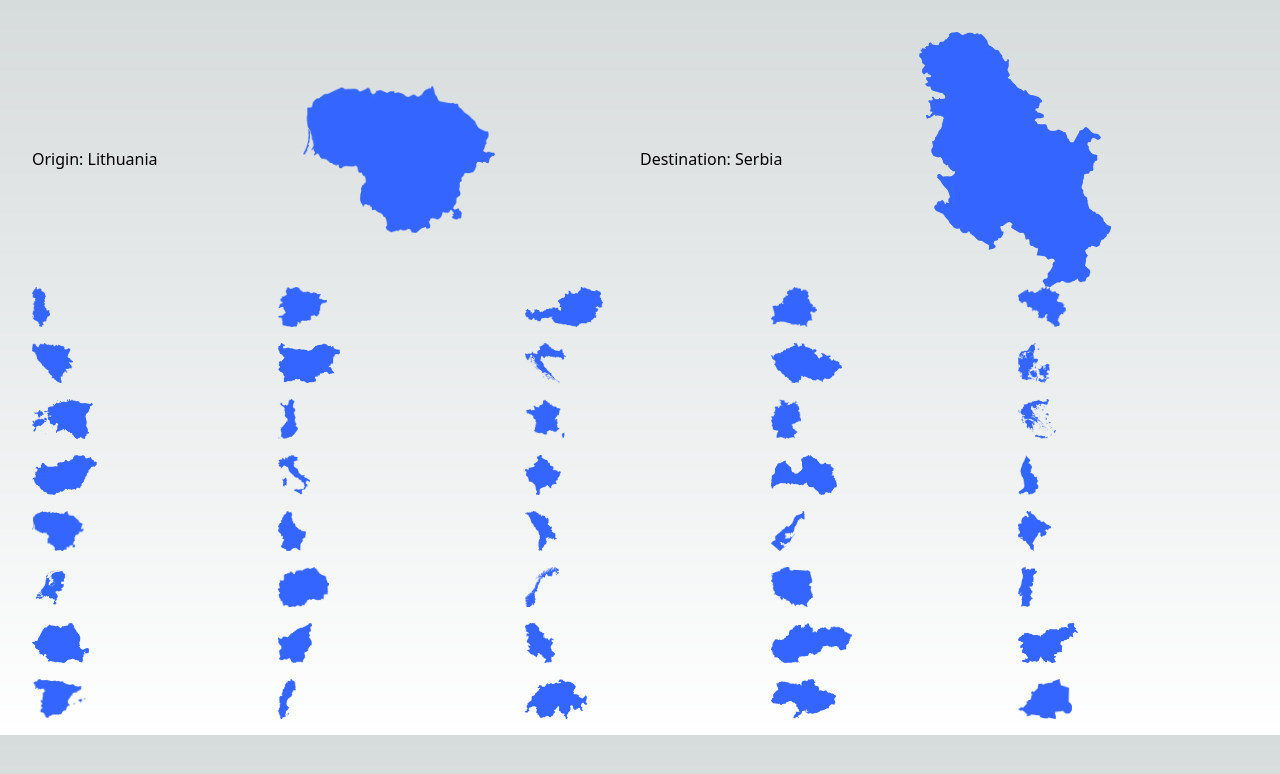
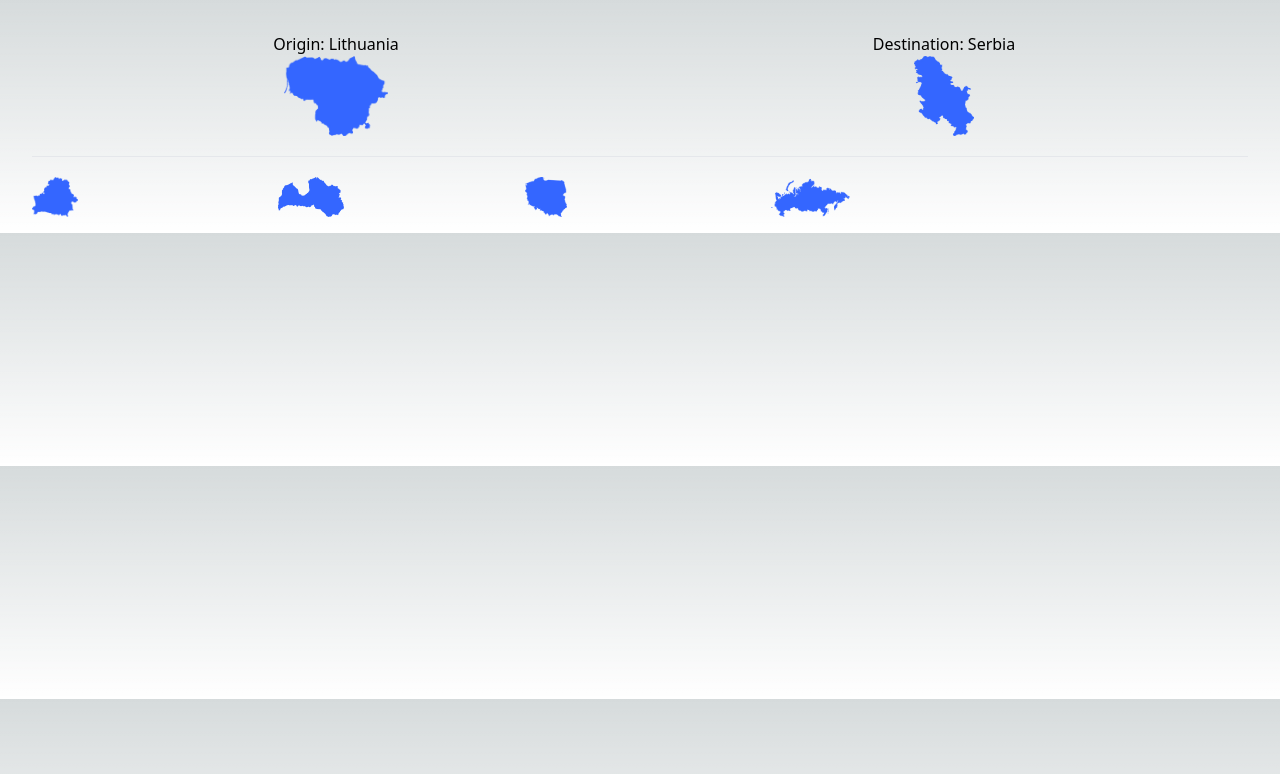
Before and after one commit to ricktoews/geo-app, a Next.js app: page /game in a window 1280 px wide. Shown: the top 774 px of the page. Built offline with nearby package versions, Linux system fonts and the light colour scheme.

Commit message:
Adjust formatting. Also, make it show only the bordering countries at each turn.

```diff
--- a/pages/game.js
+++ b/pages/game.js
@@ -8,13 +8,14 @@ import countries from '../data/borders.json';
 export default function Game(props) {
     const [origCountry, setOrigCountry] = useState('');
     const [destCountry, setDestCountry] = useState('');
+    const [currentBorders, setCurrentBorders] = useState([]);
     const [countryPool, setCountryPool] = useState([]);
     const [filenames, setFilenames] = useState([]);
     const [geoPath, setGeoPath] = useState();
 
     useEffect(() => {
         const pool = countries.filter(country => country.continent === 'Europe' && country.borders.length > 0 && !country.nopath);
-        setCountryPool(pool);
+        setCountryPool(countries);
         setFilenames(pool.map(item => item.country));
         const countryCount = pool.length;
         const origNdx = Math.floor(Math.random() * countryCount);
@@ -23,16 +24,30 @@ export default function Game(props) {
         const randDest = pool[destNdx].country;
         setOrigCountry(randOrigin);
         setDestCountry(randDest);
+        setCurrentBorders(pool[origNdx].borders);
     }, []);
 
     useEffect(() => {
         if (origCountry.length > 0 && destCountry.length > 0) {
             console.log(`====> origin ${origCountry}, dest ${destCountry}`);
+            console.log('====> origin borders', currentBorders);
             const result = getGeoPath(origCountry, destCountry);
             setGeoPath(result.path);
             console.log('====> Path', result.path);
         }
     }, [origCountry, destCountry])
+
+    function handleOriginClick(e) {
+        console.log('====> current borders', currentBorders);
+        console.log('====> filenames', filenames);
+        setFilenames(currentBorders);
+    }
+
+    function getCountryObject(country) {
+        const countryObj = countryPool.find(obj => obj.country === country);
+        if (!countryObj) return {};
+        return countryObj;
+    }
 
     function makeFileName(str) {
         str = str.replaceAll(' ', '-');
@@ -40,24 +55,26 @@ export default function Game(props) {
         return filename;
     }
 
-    function setNewOrigin(origin) {
-        setOrigCountry(origin);
+    function setNewOrigin(countryName) {
+        const countryObj = getCountryObject(countryName);
+        setOrigCountry(countryName);
+        setCurrentBorders(countryObj.borders);
     }
 
     return !origCountry || !destCountry ? null : (
         <div className="mx-auto max-w-7xl px-4 sm:px-6 lg:px-8 mt-8">
             <div className="flex justify-between">
-                <div className="w-1/2 flex items-center justify-center">
-                    Origin: {origCountry}<br />
-                    <img src={makeFileName(origCountry)} alt={origCountry} className="mx-auto max-w-full w-48" />
+                <div onClick={handleOriginClick} className="w-1/2 flex flex-col items-center justify-center">
+                    <div>Origin: {origCountry}</div>
+                    <div><img src={makeFileName(origCountry)} alt={origCountry} className="mx-auto max-h-20" /></div>
                 </div>
-                <div className="w-1/2 flex items-center justify-center">
-                    Destination: {destCountry}<br />
-                    <img src={makeFileName(destCountry)} alt={destCountry} className="mx-auto max-w-full w-48" />
+                <div className="w-1/2 flex flex-col items-center justify-center">
+                    <div>Destination: {destCountry}</div>
+                    <div><img src={makeFileName(destCountry)} alt={destCountry} className="mx-auto max-h-20" /></div>
                 </div>
             </div>
-
-            <ImageGrid filenames={filenames} setNewOrigin={setNewOrigin} />
+            <hr className="my-5" />
+            <ImageGrid filenames={currentBorders} setNewOrigin={setNewOrigin} />
         </div>
     )
 }
```
